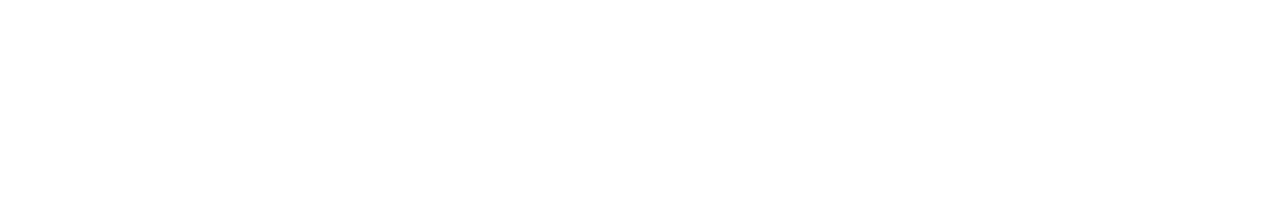
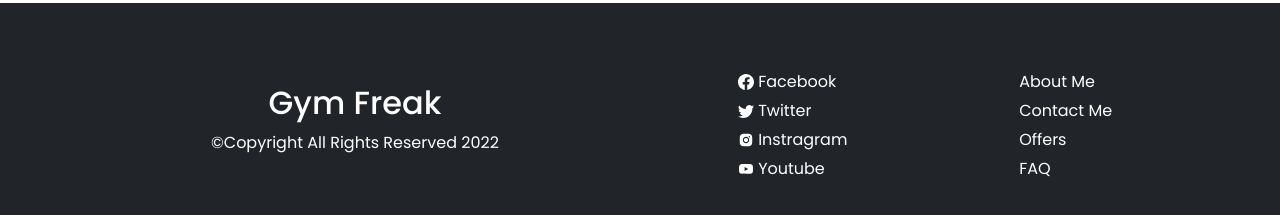
Before and after one commit to mohammadtanim24h/gym-freak, a React (Create React App) app: page / in a window 1280 px wide. Shown: the part 2327-2542 px from the top of the page. Before the commit the page ends 2250 px from the top, so only its background shows below. Built offline with nearby package versions, Linux system fonts and the light colour scheme.

Commit message:
footer section added

```diff
--- a/src/App.js
+++ b/src/App.js
@@ -3,6 +3,7 @@
 import Header from "./Pages/Shared/Header/Header";
 import Home from "./Pages/Home/Home/Home";
 import { Route, Routes } from "react-router-dom";
+import Footer from "./Pages/Shared/Footer/Footer";
 
 function App() {
     return (
@@ -12,6 +13,7 @@
                 <Route path="/" element={<Home></Home>}></Route>
                 <Route path="/home" element={<Home></Home>}></Route>
             </Routes>
+            <Footer></Footer>
         </div>
     );
 }
--- a/src/Pages/Home/Services/Services.js
+++ b/src/Pages/Home/Services/Services.js
@@ -10,7 +10,7 @@
             .then((data) => setServices(data));
     }, []);
     return (
-        <div className="container">
+        <div className="container my-5">
             <h2 className="text-center display-5 fst-italic my-3">Services</h2>
             <div className="row">
                 {
--- a/src/Pages/Shared/Footer/Footer.css
+++ b/src/Pages/Shared/Footer/Footer.css
@@ -0,0 +1,32 @@
+.footer {
+    background-color: #212529;
+    min-height: 250px;
+    color: #fff;
+}
+
+.copyright, .social {
+    display: flex;
+    justify-content: center;
+    align-items: center;
+    height: 250px;
+}
+
+.copyright h2 {
+    font-family: 'Poppins', sans-serif;
+}
+
+.footer-social li{
+    list-style: none;
+    cursor: pointer;
+    margin-bottom: 5px;
+}
+
+.footer-social li a {
+    text-decoration: none;
+    color: #fff;
+    border-bottom: 2px solid #212529;
+}
+
+.footer-social li a:hover {
+    border-bottom: 2px solid white;
+}
--- a/src/Pages/Shared/Footer/Footer.js
+++ b/src/Pages/Shared/Footer/Footer.js
@@ -1,10 +1,64 @@
-import React from 'react';
-import './Footer.css';
+import React from "react";
+import "./Footer.css";
+import { BsFacebook, BsTwitter } from "react-icons/bs";
+import { AiFillInstagram, AiFillYoutube } from "react-icons/ai";
 
 const Footer = () => {
+    const date = new Date();
+    const year = date.getFullYear();
     return (
-        <div>
-
+        <div className="footer">
+            <div className="container">
+                <div className="row">
+                    <div className="col-md-6 copyright">
+                        <div>
+                            <h2 className="text-center">Gym Freak</h2>
+                            <p className="text-center">
+                                {" "}
+                                &copy;Copyright All Rights Reserved {year}
+                            </p>
+                        </div>
+                    </div>
+                    <div className="col-md-6 social d-flex justify-content-around">
+                        <div className="footer-social">
+                            <li>
+                                <a href="#facebook">
+                                    <BsFacebook /> Facebook
+                                </a>
+                            </li>
+                            <li>
+                                <a href="#twitter">
+                                    <BsTwitter /> Twitter
+                                </a>
+                            </li>
+                            <li>
+                                <a href="#instagram">
+                                    <AiFillInstagram /> Instragram
+                                </a>
+                            </li>
+                            <li>
+                                <a href="#youtube">
+                                    <AiFillYoutube /> Youtube
+                                </a>
+                            </li>
+                        </div>
+                        <div className="footer-social">
+                            <li>
+                                <a href="#about">About Me</a>
+                            </li>
+                            <li>
+                                <a href="#contact">Contact Me</a>
+                            </li>
+                            <li>
+                                <a href="#offers">Offers</a>
+                            </li>
+                            <li>
+                                <a href="#faq">FAQ</a>
+                            </li>
+                        </div>
+                    </div>
+                </div>
+            </div>
         </div>
     );
 };
```
